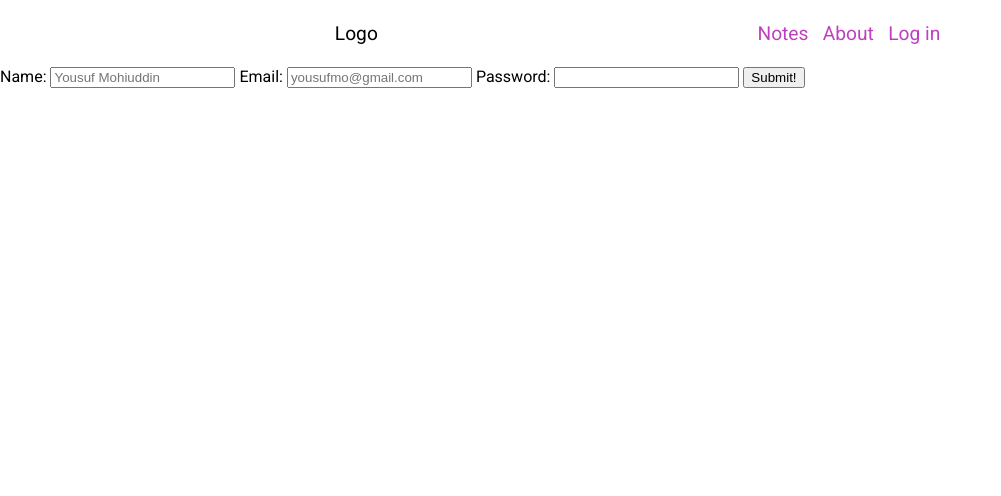
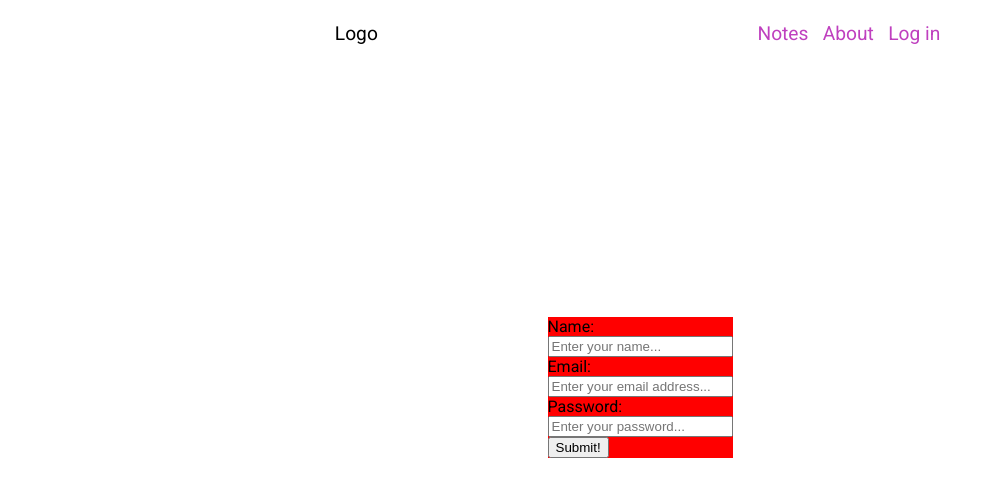
Before and after one commit to yousufmohi/planned, a website: page src/auth.html in a window 1280 px wide. Shown: the whole page, without its empty margins (0-1001 px from the left). Drawn offline with Linux system fonts and the light colour scheme.

Commit message:
styling form

```diff
--- a/src/auth.html
+++ b/src/auth.html
@@ -19,13 +19,21 @@
     </header>
     <div class="register">
         <form id="reg-form">
-            <label for="name">Name: </label>
-            <input type="text" id="name" placeholder="Yousuf Mohiuddin" required>
-            <label for="email">Email: </label>
-            <input type="email" id="email" placeholder="yousufmo@gmail.com" required>
-            <label for="passwprd">Password: </label>
-            <input type="password" id="password"required>
-            <input id="submit-btn" type="submit" value="Submit!" />
+            <div class="input-label">
+                <label for="name">Name: </label>
+                <input type="text" id="name" placeholder="Enter your name..." required>
+            </div>
+            <div class="input-label">
+                <label for="email">Email: </label>
+                <input type="email" id="email" placeholder="Enter your email address..." required>
+            </div>
+            <div class="input-label">
+                <label for="passwprd">Password: </label>
+                <input type="password" id="password" placeholder="Enter your password..." required>
+            </div>
+            <div class="sub-btn">
+                <input id="submit-btn" type="submit" value="Submit!"/>
+            </div>
         </form>
     </div>
 </body>
--- a/src/styles.css
+++ b/src/styles.css
@@ -105,6 +105,24 @@ html {
 }
 
 /* Register */
+.register {
+    height: 40em;
+    display: flex;
+    align-items: center;
+    justify-content: center;
+}
+
+#reg-form {
+    justify-content: center;
+    display: inline-block;
+    background-color: red;
+}
+
+
+.input-label label {
+    display: block;
+}
+
 
 @media screen and (max-width: 766px) {
     .container {
```
